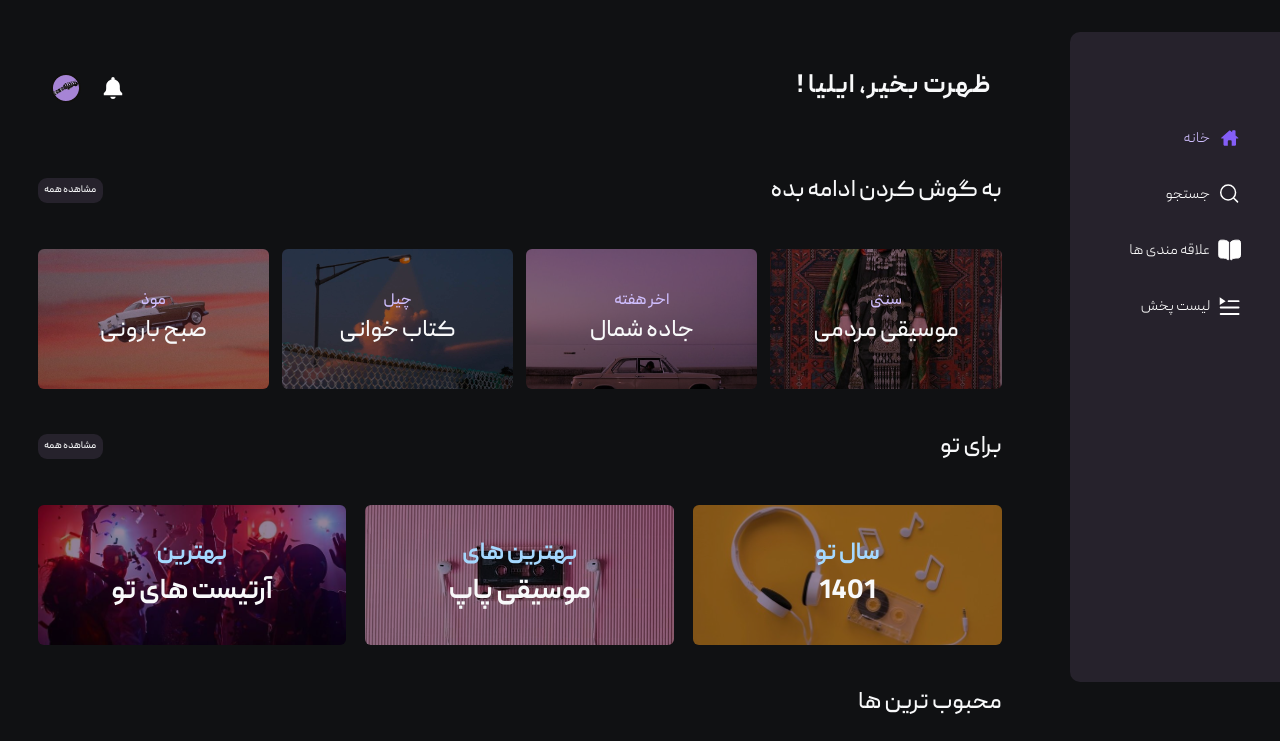
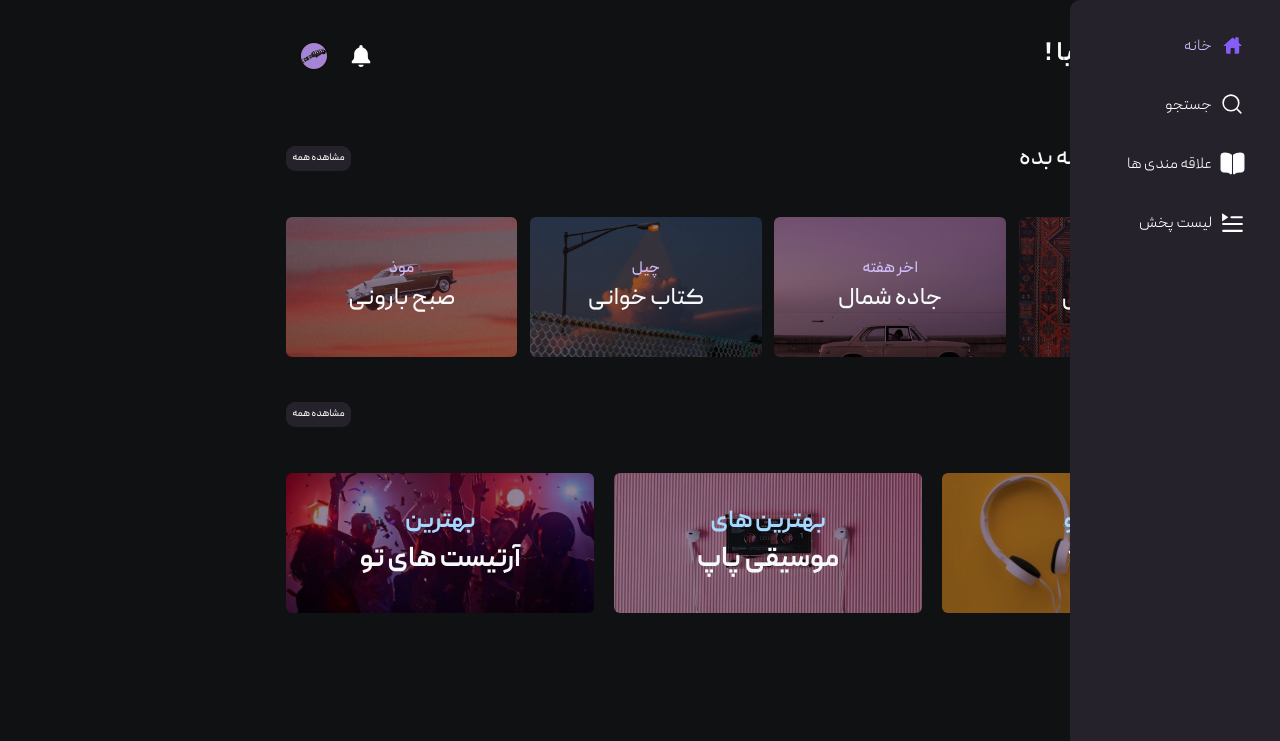
Before and after one commit to iliyaahmadi/Rockify, a React (Vite) app: page / in a window 1280 px wide. Shown: the top 741 px of the page. Built offline with nearby package versions, Linux system fonts and the light colour scheme.

Commit message:
style : add logo and styles to sidebar

```diff
--- a/src/App.scss
+++ b/src/App.scss
@@ -1,8 +1,6 @@
 #root {
   width: 100%;
   height: 100%;
-  padding: 2rem 0;
   display: flex;
   gap: 3%;
-  // padding-left: 3%;
 }
--- a/src/styles/components/_sidebar.scss
+++ b/src/styles/components/_sidebar.scss
@@ -1,18 +1,31 @@
 @import '../main';
 
 .sidebar {
+  display: flex;
+  flex-direction: column;
+  position: fixed;
   width: 13%;
   min-width: 210px;
-  height: 650px;
+  height: 100%;
   background-color: $violet-2000;
   display: flex;
   border-radius: 10px 0 0 10px;
   font-family: PeydaLight;
+  gap: 30px;
+  &__logo {
+    width: 100%;
+    height: max-content;
+    padding-top: 40px;
+    @include flexCenter();
+    img {
+      width: 110px;
+      height: 140px;
+    }
+  }
   &__list {
     width: 100%;
     height: max-content;
-    padding: 56px 0;
-    scale: 0.95;
+    padding: 0 0 56px 0;
     li {
       height: max-content;
       display: flex;
```
Also changed, not shown: src/assets/img/sidelogo.png (added), src/assets/img/sidelogow.png (added).
